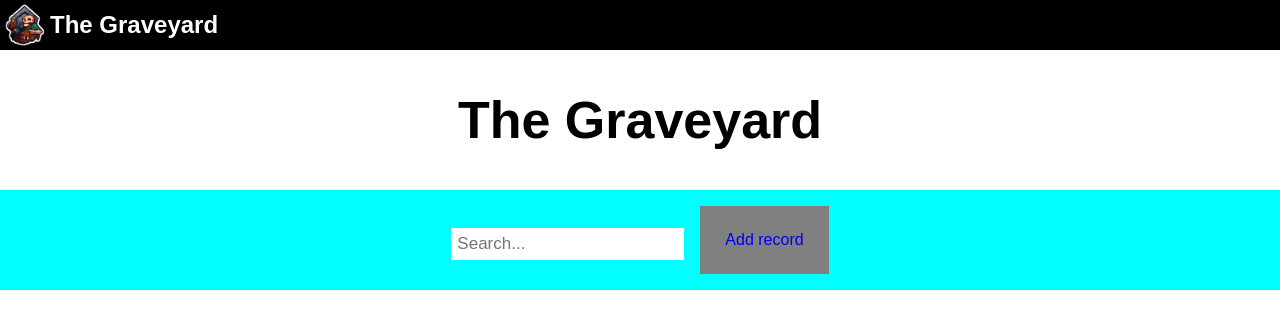
After one commit to antoniocampello/graveyard-crud, a PHP site: page / in a window 1280 px wide. The commit adds this page. Shown: the top 329 px of the page. Run offline with PHP 8.4, Linux system fonts and the light colour scheme.

Commit message:
style: modify folder structure

```diff
--- /dev/null
+++ b/frontend/index.html
@@ -0,0 +1,31 @@
+<!DOCTYPE html>
+<html lang="en">
+    <head>
+        <meta charset="UTF-8">
+        <meta name="viewport" content="width=device-width, initial-scale=1.0">
+        <link rel="shortcut icon" href="./assets/img/favicon.ico" type="image/x-icon">
+        <link rel="stylesheet" href="./assets/css/style.css">
+        <title>Graveyard @ CRUD</title>
+    </head>
+    <body>
+        <main>
+            <nav>
+                <img src="./assets/img/logo.webp" alt="Logo">
+                <h2>The Graveyard</h2>
+            </nav>
+
+            <section class="banner">
+                <h1>The Graveyard</h1>
+            </section>
+
+            <section class="search">
+                <input type="text" name="search" id="search" placeholder="Search...">
+
+                <!-- Link to modal | Create -->
+                <a href="#">Add record</a>
+            </section>
+        </main>
+
+        <script src="./assets/js/index.js"></script>
+    </body>
+</html>
```
Also changed, not shown: index.php (deleted, +0 -29 lines), README.md (added), frontend/.htaccess (added), frontend/assets/css/style.css (line endings or trailing spaces), frontend/assets/img/favicon.ico (renamed from favicon.ico), frontend/assets/img/logo.webp (added), frontend/assets/js/index.js (added), resources/assets/img/favicon.ico (deleted), resources/assets/img/logo.png (deleted), 1 other file.
